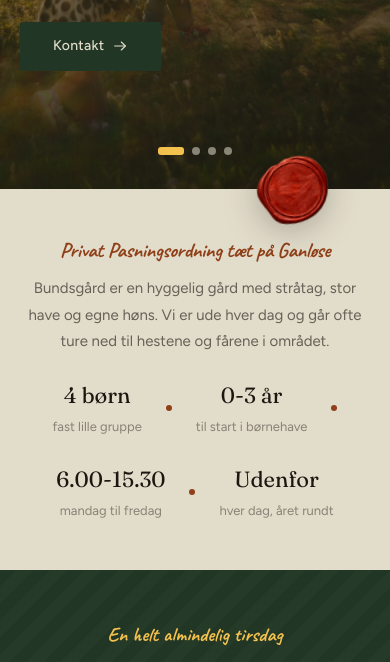
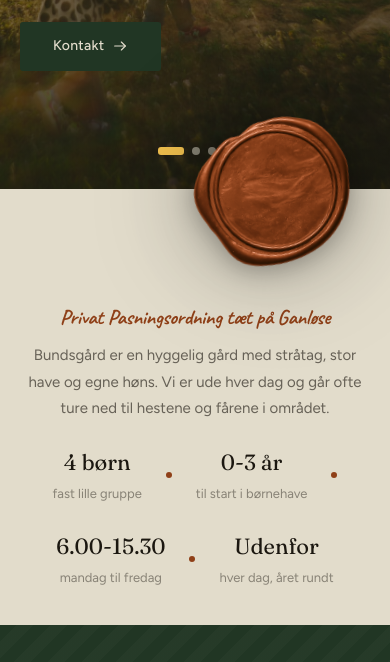
Before and after one commit to Bean-Machinie/Bundsgaards-Private-Pasningsordning-hjemmeside, a React (Vite) app: page / in a window 390 px wide. Shown: the part 528-1190 px from the top of the page. Built offline with nearby package versions, Linux system fonts and the light colour scheme.

Commit message:
added stamp

```diff
--- a/src/components/HeroCarousel.css
+++ b/src/components/HeroCarousel.css
@@ -3,7 +3,7 @@
    so they stay put while the track moves beneath them. */
 .hero-carousel {
   position: relative;
-  height: clamp(540px, 80svh, 840px);
+  height: clamp(490px, 72svh, 760px);
   overflow: hidden;
   background: var(--color-ink);
 }
--- a/src/components/SealStamp.css
+++ b/src/components/SealStamp.css
@@ -8,18 +8,62 @@
   z-index: 30;
 }
 
-/* Centred on the boundary line (half over each neighbouring section),
-   three quarters of the way across — halfway from centre to the right
-   edge — with a small clockwise lean, like it was pressed on by hand. */
+/* Centred on the boundary line (half over each neighbouring section) and
+   leaning slightly clockwise, like it was pressed on by hand.
+
+   Horizontal placement is text-aware rather than a fixed percentage:
+   --seal-clear is half the centred welcome column (~520px) plus a gap,
+   and the first min() term parks the seal's left edge exactly on that
+   protected zone — as close to the text as it can be without touching.
+   When the viewport narrows and that spot would run off screen, the
+   second term wins and pins the seal just inside the right edge instead;
+   below 900px the welcome text ducks beneath it (Forside.css), so the
+   two never collide at any width. */
+/* The size lives on :root so the page can react to it — Forside.css pads
+   the welcome text down by half the seal's height in the pinned regimes,
+   keeping gap and seal in lockstep at every width.
+
+   Three steps, stepping down with the viewport (breakpoints pair with the
+   welcome-padding steps in Forside.css):
+   - >870px: the seal rides the side lane, hugging the text column; at the
+     lane's narrowest the pinned seal (~165px) still clears the column.
+   - 761-870px: no lane left — a fixed modest 200px overlapping the text
+     zone, ducked under with a tight gap.
+   - ≤760px: small screens, where the seal no longer competes with anything
+     for width — let it grow into a proper standout. */
+:root {
+  --seal-w: clamp(160px, 19vw, 260px);
+}
+@media (max-width: 870px) {
+  :root {
+    --seal-w: 200px;
+  }
+}
+@media (max-width: 760px) {
+  :root {
+    --seal-w: clamp(210px, 32vw, 245px);
+  }
+}
+
 .seal-stamp__img {
+  --seal-clear: 284px;
   position: absolute;
   top: 0;
-  left: 75%;
-  width: clamp(96px, 12vw, 170px);
+  left: min(
+    calc(50% + var(--seal-clear) + var(--seal-w) / 2),
+    calc(100% - var(--seal-w) / 2 - 12px)
+  );
+  width: var(--seal-w);
   height: auto;
   transform: translate(-50%, -50%) rotate(8deg);
-  /* A soft seat under the wax so it reads as resting on the page. */
-  filter: drop-shadow(0 6px 16px color-mix(in srgb, var(--color-ink) 28%, transparent));
+  /* drop-shadow (unlike box-shadow) traces the PNG's alpha channel, so
+     both layers follow the wax blob's actual outline — every bump and
+     drip — not the image's rectangular box. First a zero-offset halo
+     hugging the silhouette all the way round, then a faint downward seat
+     so it still reads as resting on the page. Neutral black, not the
+     theme ink — ink is forest-tinted and reads green around the wax. */
+  filter: drop-shadow(0 0 50px rgb(0 0 0 / 0.3))
+    drop-shadow(0 4px 12px rgb(0 0 0 / 0.3));
   /* Decoration only: no clicks swallowed, no drag-to-save ghost. */
   pointer-events: none;
   user-select: none;
--- a/src/components/SealStamp.tsx
+++ b/src/components/SealStamp.tsx
@@ -1,4 +1,7 @@
-import stamp from '../assets/images/stamp.png';
+// Generated from stamp.png with sharp (resize 600 + luminance-preserving
+// tint to the theme's terracotta #8f4018 / --color-accent), so the seal
+// wears the same colour as the Kontakt button and the script headings.
+import stamp from '../assets/images/stamp-terracotta.png';
 
 import './SealStamp.css';
 
--- a/src/pages/Forside.css
+++ b/src/pages/Forside.css
@@ -3,10 +3,33 @@
 /* A centred address to the visitor: one handwritten line where a kicker
    would sit, a single paragraph, then the dot-separated fact strip — no big
    title, no columns. Sits closer to the hero than a standard section. */
-.welcome {
-  padding-top: clamp(18px, 2.2vw, 32px);
+/* Doubled selector is load-bearing: page CSS lands before global.css in
+   the bundle, so plain .welcome would lose its padding to .section's
+   padding-block despite being the more specific intent. */
+.section.welcome {
+  /* The roomier gap the page shipped with (it was .section's padding
+     winning the cascade, but it looked right): the seal rides the side
+     lane on desktop, so this is purely breathing room under the hero. */
+  padding-top: clamp(48px, 6vw, 88px);
   padding-bottom: clamp(36px, 4.5vw, 64px);
   text-align: center;
+}
+/* Once the side lane is gone the wax seal pins to the right edge and
+   hangs over the text column's zone — the heading starts beneath it.
+   Padding tracks the seal's own size (--seal-w is published on :root by
+   SealStamp.css, breakpoints paired with its size steps): half the seal
+   hangs into this section, plus a breathing gap. Two steps so the duck
+   arrives gently — a tight gap first, the roomier one only on small
+   screens where the seal also grows. */
+@media (max-width: 870px) {
+  .section.welcome {
+    padding-top: calc(var(--seal-w, 200px) / 2 + 16px);
+  }
+}
+@media (max-width: 760px) {
+  .section.welcome {
+    padding-top: calc(var(--seal-w, 220px) / 2 + 10px);
+  }
 }
 /* The script line is a warm aside, not a heading in the type scale — Caveat
    runs visually small for its em size, so it gets a larger clamp than body
--- a/src/pages/Forside.tsx
+++ b/src/pages/Forside.tsx
@@ -131,7 +131,7 @@ export default function Forside() {
               </p>
             </div>
             <Link to={routes.vaerdier.path} className="btn values-btn link-more">
-              Læs om pædagogikken
+              Læs mere
             </Link>
           </div>
 
```
Also changed, not shown: src/assets/images/stamp-terracotta.png (added).
